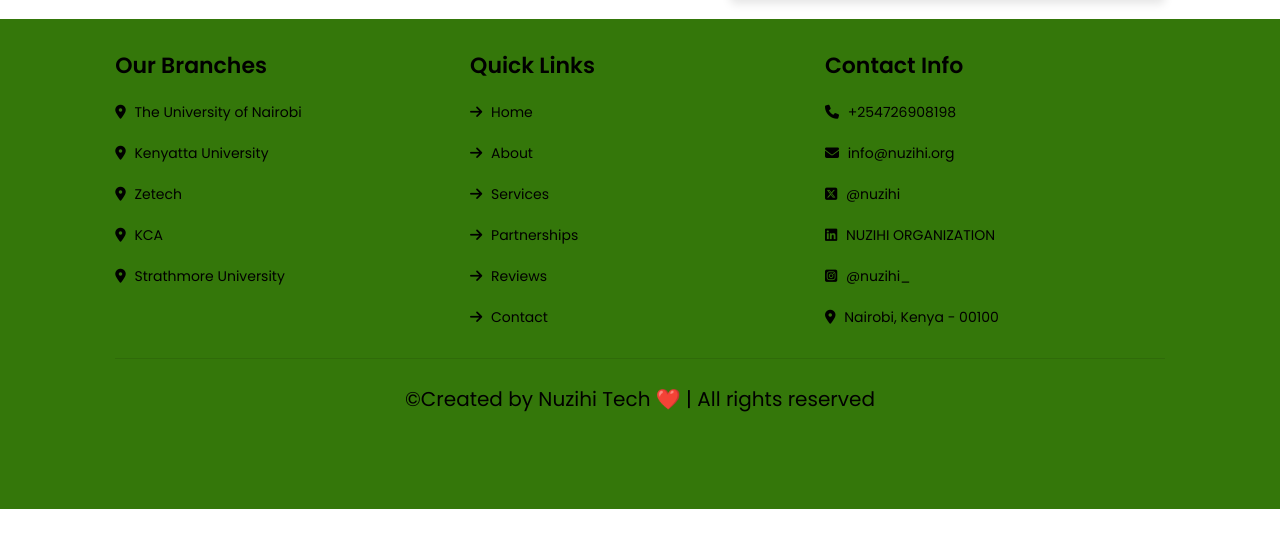
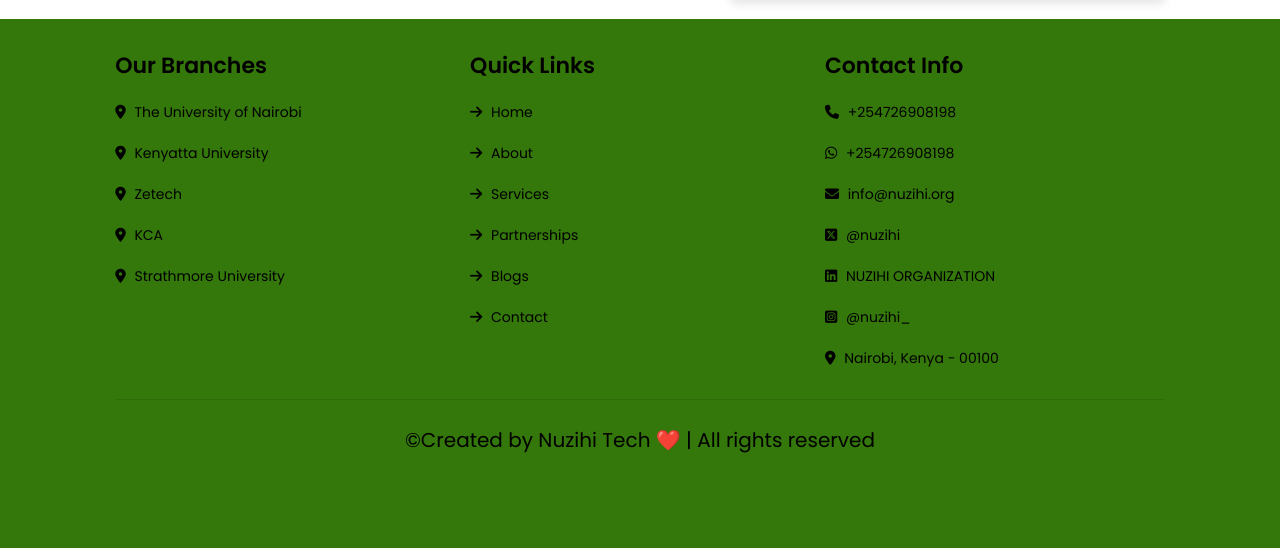
Before and after one commit to nuzihi/N-Website, a plain HTML site: page index.html in a window 1280 px wide. Shown: the part 4165-4713 px from the top of the page. Before the commit the page ends 4674 px from the top, so only its background shows below. Drawn offline with nearby package versions, Linux system fonts and the light colour scheme.

Commit message:
add whatsapp link to contact info in footer and titles to the links

```diff
--- a/index.html
+++ b/index.html
@@ -758,22 +758,26 @@
             <a href="#"> <i class="fas fa-arrow-right"></i> Home </a>
             <a href="#about"> <i class="fas fa-arrow-right"></i> About </a>
             <a href="#services"> <i class="fas fa-arrow-right"></i> Services </a>
-            <a href="#featured"> <i class="fas fa-arrow-right"></i> Partnerships </a>
-            <a href="#reviews"> <i class="fas fa-arrow-right"></i> Reviews </a>
+            <a href="partnerships.html"> <i class="fas fa-arrow-right"></i> Partnerships </a>
+            <a href="blogs.html"> <i class="fas fa-arrow-right"></i> Blogs </a>
             <a href="#contact"> <i class="fas fa-arrow-right"></i> Contact </a>
         </div>
 
         <div class="box">
             <h3>contact info</h3>
-            <a href="tel:+254726908198">
+            <a href="tel:+254726908198" title="Call Us">
                 <i class="fas fa-phone"></i>
                 +254726908198
             </a>
-            <a href="mailto:info@nuzihi.org?cc=jassymande19@gmail.com">
+            <a href="https://wa.me/254726908198" title="Chat with us on Whatsapp">
+                <i class="fa-brands fa-whatsapp fa-30xs"></i>
+                +254726908198
+            </a>
+            <a href="mailto:info@nuzihi.org?cc=jassymande19@gmail.com" title="Email Us">
                 <i class="fas fa-envelope"></i>
                 info@nuzihi.org
             </a>
-            <a href="https://twitter.com/nuzihi" target="_blank">
+            <a href="https://twitter.com/nuzihi" target="_blank" title="Follow Us on X">
                 <i class="fa-brands fa-square-x-twitter"></i>
                 @nuzihi
             </a>
```
